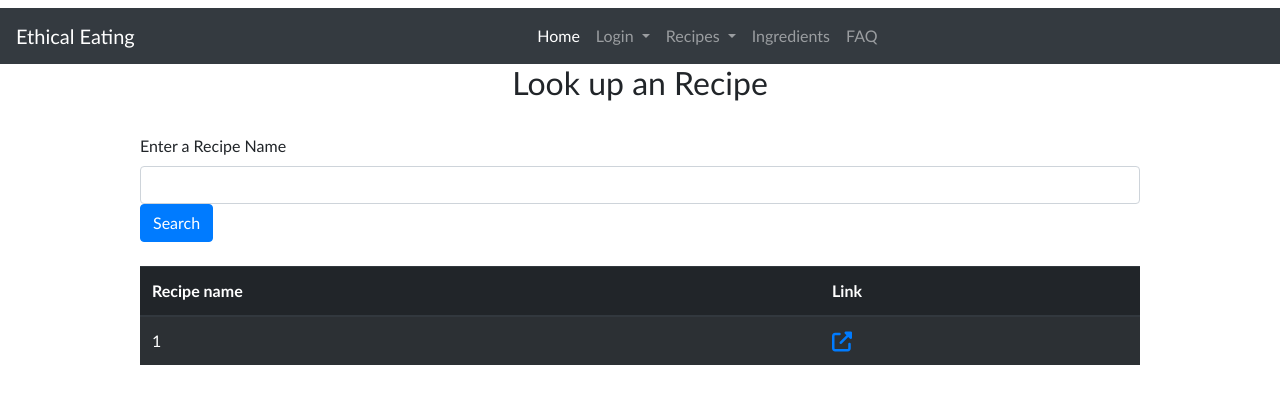
After one commit to LRR19/EthicalPepperjack, a Flask app: template flaskr/templates/search_recipe.html in a window 1280 px wide. The commit adds this page. Shown: the top 404 px of the page. Run offline with Flask 2, Linux system fonts and the light colour scheme; the template is opened without the code that fills it: most values are stand-ins (such as "Sample title", 1, 10 or a date in 2020); some libraries are stand-ins or nearby versions.

Commit message:
added a real search page for recipes and changed route of display to recipe_display instead of recipe_search

```diff
--- a/flaskr/routes.py
+++ b/flaskr/routes.py
@@ -57,29 +57,48 @@ def recipebook():
 
 # Route to handle the display of ingredients after searching for a recipe.
 # Recipe name is the input and will return list of all ingredients
-@app.route('/recipe_search')
+@app.route('/recipe_display')
 def recipe_search():
 #   Get the recipe name  from the search bar
     recipe_name = request.args.get("recipe_name")
-    print(recipe_name)
-#   recipe_name = "tomato soup"
+#    print(recipe_name)
+#    recipe_name = "tomato soup"
 #   Find the associated recipe ID with the recipe name
     id_query = "SELECT id FROM recipes WHERE name =\'%s\';" %(recipe_name)
     result = execute_query(id_query)
     print(type(result))
-    if(result):
     #   Convert result tuple to integer
-        recipe_id = result[0][0]
-        query = "SELECT i.id, i.name, i.description, i.origin FROM ingredients AS i\
-        INNER JOIN recipes_ingredients ON i.id = recipes_ingredients.ingredient_id\
-        WHERE recipes_ingredients.recipe_id = %d;" %(recipe_id)
+    recipe_id = result[0][0]
+    query = "SELECT i.id, i.name, i.description, i.origin FROM ingredients AS i\
+    INNER JOIN recipes_ingredients ON i.id = recipes_ingredients.ingredient_id\
+    WHERE recipes_ingredients.recipe_id = %d;" %(recipe_id)
     #   Convert result tuple to list and then just get the first element of the tuple
-        ingredient_list = list(execute_query(query))
+    ingredient_list = list(execute_query(query))
     #   ingredient_list =[item for t in result for item in t]
     #   Pass the search query and the list of ingredients to the new html for display.
-        return render_template('recipe_display.html', name=recipe_name,recipeID = result, ingredients=ingredient_list)
-    else:
-        return render_template('search_error.html')
+    return render_template('recipe_display.html', name=recipe_name,recipeID = result, ingredients=ingredient_list)
+
+
+@app.route('/search_recipe', methods=['GET', 'POST'])
+def search_recipe():
+    if request.method == 'GET':
+        return render_template('search_recipe.html')
+
+    elif request.method == 'POST':
+        user_data = request.form
+        recipe_name = user_data['search_recipe_name']
+
+        query = """SELECT name,id FROM recipes WHERE name =
+        \'%s\';""" %(recipe_name)
+
+        recipes = list(execute_query(query))
+
+
+        if(recipes):
+            return render_template('search_recipe.html', names=recipes)
+        else:
+            error_message=[("No recipes found, please try again",)]
+            return render_template('search_recipe.html', names=error_message)
 
 
 @app.route('/user_recipebook')
@@ -98,7 +117,7 @@ def foo():
     # ingredient_id = int(request.args.get('ingredientID'))
     ingredient_id = 5
 
-    query_name = """ SELECT name
+    query_name = """ SELECT  name
                      FROM ingredients
                      WHERE id = %d """ %(ingredient_id)
 
--- a/flaskr/templates/recipe_book/user.html
+++ b/flaskr/templates/recipe_book/user.html
@@ -15,7 +15,7 @@
             <tr>
                 <th scope="row">{{recipe}}</td>
                 <td>
-                    <a href="/recipe_search?recipe_name={{recipe}}">
+                    <a href="/recipe_display?recipe_name={{recipe}}">
                         <i class="fa fa-external-link fa-lg"></i>
                     </a>
                 </td>
--- a/flaskr/templates/recipe_display.html
+++ b/flaskr/templates/recipe_display.html
@@ -17,8 +17,7 @@
                 <th scope="row">{{ingredient.1}}</td>
                 <td>{{ingredient.2}}</td>
                 <td>{{ingredient.3}}</td>
-                <td><a href="/foo?recipeID=recipeID?ingredientID={{ingredient.0}}"><button type ="button">Yes</button></a></td>
-
+                <td><a href="/foo?recipeID=recipeID?ingredientID={{ingredient.0}}?recipe_name={{name}}"><button type="button" class="btn btn-info btn-lg">Yes</button></a></td>
         </tbody>
         {% endfor %}
     </table>
--- /dev/null
+++ b/flaskr/templates/search_recipe.html
@@ -0,0 +1,46 @@
+{% extends 'base.html' %}
+
+{% block title %}Ethical Pepperjack - Search Category{% endblock %}
+
+{% block content %}
+
+    <h2 style="text-align:center">Look up an Recipe</h2>
+    <br>
+
+    <form action="search_recipe" method="post">
+
+        <div class="mx-auto" style="width: 1000px;">
+            <label for="search_recipe">Enter a Recipe Name</label>
+
+            <input type="search" class="form-control" id="search-field"
+                   aria-describedby="searchHelp" name="search_recipe_name">
+            <button type="submit" class="btn btn-primary">Search</button>
+        </div>
+    </form>
+    <br>
+
+    <table class="table table-striped table-dark mx-auto" style="width: 1000px;">
+        <thead>
+        <tr>
+            <th scope="col">Recipe name</th>
+            <th scope="col">Link</th>
+        </tr>
+        </thead>
+
+        {% for name in names %}
+            <tbody>
+            <tr>
+                <td>{{ name.0 }}</td>
+                <td>
+                    <a href="/recipe_display?recipe_name={{name.0}}">
+                        <i class="fa fa-external-link fa-lg"></i>
+                    </a>
+                </td>
+            </tr>
+            </tbody>
+        {% endfor %}
+
+    </table>
+
+
+{% endblock %}
```
